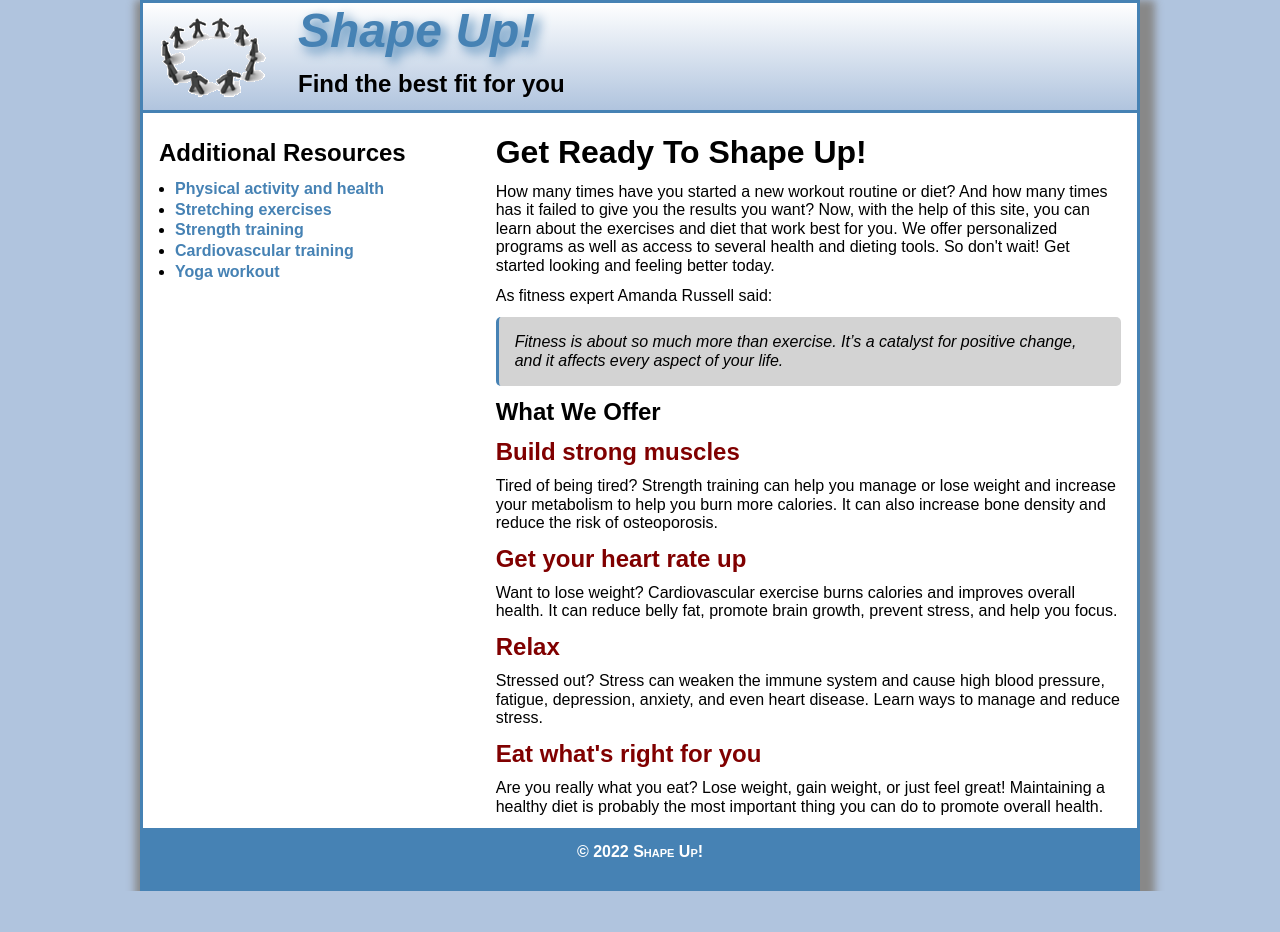
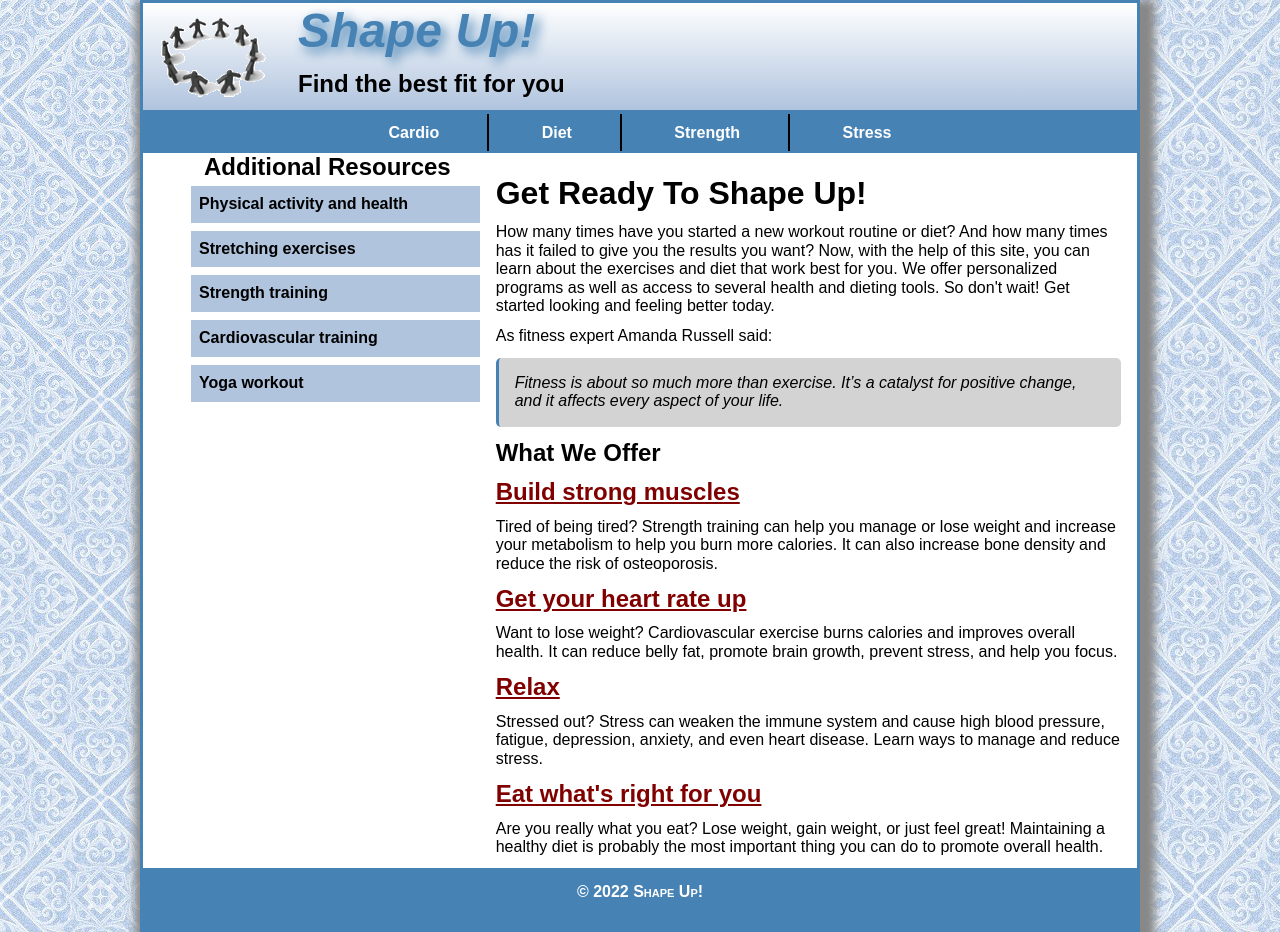
Before and after one commit to Tdubs016/ShapeUp, a plain HTML site: page index.html in a window 1280 px wide. Before the commit the page ends 891 px from the top, so only its background shows below. Drawn offline with Linux system fonts and the light colour scheme; files whose address does not match are found by name.

Commit message:
Add files via upload

```diff
--- a/index.html
+++ b/index.html
@@ -6,6 +6,7 @@
 	<!--[if lt IE 9]> <script src="http://html5shim.googlecode.com/svn/trunk/html5.js"></script> <![endif]-->
 	<link rel="stylesheet" href="/Shape up/styles/normalize.css">
 	<link rel="stylesheet" href="styles/main.css">
+	<link rel="icon" href="images/favicon.ico">
 
 	<title>Shape Up</title>
 </head>
@@ -16,6 +17,15 @@
 		<h2>Shape Up!</h2>
 		<h3>Find the best fit for you</h3>
 	</header>
+
+	<nav id="nav_menu">
+		<ul>
+			<li><a href="cardio/index.html">Cardio</a></li>
+			<li><a href="diet/index.html">Diet</a></li>
+			<li><a href="strength/index.html">Strength</a></li>
+			<li id="last"><a href="stress/index.html">Stress</a></li>
+		</ul>
+	</nav>
 
 	<main>
 
@@ -50,7 +60,7 @@
 	</section>
 
 	<aside>
-
+		<nav id="nav_list">
 		<h2>Additional Resources</h2>
 		<ul>
 			<li><a href="https://www.cdc.gov/physicalactivity/basics/pa-health/index.htm" target="_blank">Physical activity and health</a></li>
@@ -59,7 +69,7 @@
 			<li><a href="https://www.healthline.com/health/fitness-exercise/cardio-exercises-list" target="_blank">Cardiovascular training</a></li>
 			<li><a href="https://www.self.com/gallery/power-yoga-workout" target="_blank">Yoga workout</a></li>
 		</ul>
-
+		</nav>
 	</aside>
 
 	</main>
--- a/styles/main.css
+++ b/styles/main.css
@@ -11,7 +11,9 @@
   }
 
   html{
-      background-color: lightsteelblue;
+    background-color: #afeeee;
+    background-image: url(../images/bgtile.jpg);
+
   }
 
 body {
@@ -45,19 +47,96 @@ header h2 {
     color: steelblue;
     text-shadow: 5px 5px 12px;
 }
+
+/* horizonatal inline navigation menu*/
+#nav_menu{
+    margin: 0;
+
+
+}
+
+#nav_menu ul{
+    list-style: none;
+    text-align: center;
+    border-top: 1px solid steelblue;
+    border-bottom: 1px solid steelblue;
+    background-color: steelblue;
+    padding-top: 10px;
+    padding-bottom: 10px;
+}
+
+#nav_menu ul li{
+    display: inline;
+    border-right: 2px solid black;
+    padding-top: 10px;
+    padding-bottom: 10px;
+    padding-left: 3em;
+    padding-right: 3em;
+    /*padding: 10px 3em; would work too */
+
+}
+
+#nav_menu #last{
+    border-right: none;
+}
+
+#nav_menu ul li a{
+    font-weight: bold;
+    text-decoration: none;
+    color: white;
+}
+
+#nav_menu ul li a:hover{
+    color: red;
+}
+
+#nav_menu ul li:hover{
+
+}
+
+
+
 main{
     padding: 0  1em;
+    clear: both;
 }
 
 aside{
     width: 35%;
-    padding-top: 1.65em;
 
 }
 
-aside h2{
+#nav_list h2{
+    margin-bottom: 5px;
+    text-align: center;
+}
 
+#nav_list ul{
+    list-style: none;
 }
+
+#nav_list ul li{
+    width: 90%;
+    margin-top: 0;
+    margin-bottom: .5em;
+    margin-left: auto;
+    margin-right: auto;
+}
+
+#nav_list ul li a{
+    display: block;
+    font-weight: bold;
+    text-decoration: none;
+    background-color: lightsteelblue;
+    padding: .5em 0 .5em .5em;
+    color: black;
+}
+
+#nav_list ul li a:hover{
+    background-color: steelblue;
+    color: white;
+}
+
 section{
     width: 65%;
     float: right;
@@ -75,7 +154,7 @@ h3 {
     font-size: 150%;
 }
 
-a{
+aside a{
     text-decoration: none;
 }
 
@@ -95,11 +174,11 @@ aside a:hover, aside a:visited {
     color: maroon;
 }
 
-ul {
+aside ul {
     margin-left: 1em;
 }
 
-li {
+aside li {
     font-weight: bold;
     line-height: 130%;
 }
```
Also changed, not shown: images/bgtile.jpg (added).
